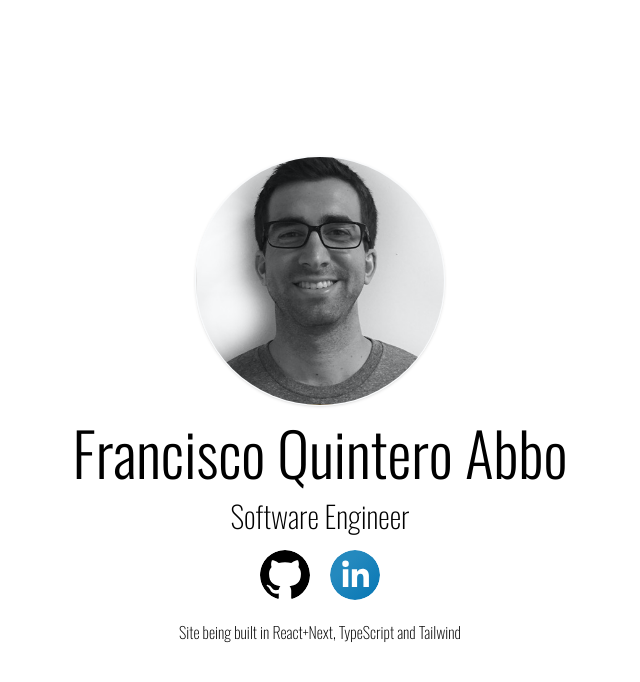
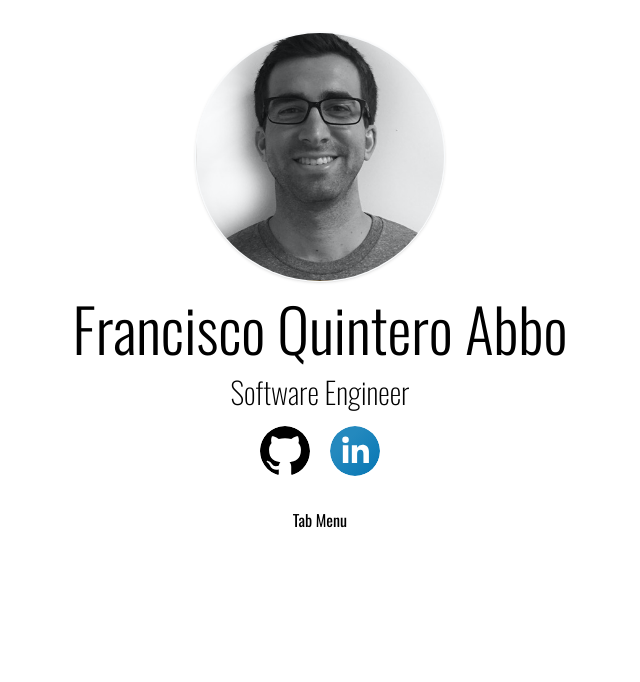
Before and after one commit to Flquintero/portfolio-web-next-ts, a Next.js app: page / in a window 1280 px wide. Shown: the top 682 px of the page, without its empty margins (320-960 px from the left). Built offline with nearby package versions, Linux system fonts and the light colour scheme.

Commit message:
feat: semantic cleanup and added component folder structure

```diff
--- a/app/(home)/page.tsx
+++ b/app/(home)/page.tsx
@@ -1,43 +1,11 @@
-import Image from 'next/image';
-import Link from 'next/link';
+import HomeTitle from '@/components/pages/home/HomeTitle';
+import HomeContent from '@/components/pages/home/HomeContent';
 
 export default function Home() {
   return (
-    <main className="h-screen w-screen p-8 flex flex-col justify-start md:justify-center items-center">
-      <article className="text-center">
-        <Image
-          src="/profile-picture.png"
-          className="mx-auto mb-4 rounded-full border border-slate-50 shadow"
-          width="250"
-          height="250"
-          alt="Fancisco's Image"
-        />
-        <h1 className="text-6xl font-light	 mb-4">Francisco Quintero Abbo</h1>
-        <h2 className="text-3xl font-extralight">Software Engineer</h2>
-        <div className="w-40 flex justify-evenly mx-auto mt-4">
-          <Link href="https://github.com/Flquintero" target="_blank">
-            <Image
-              src="/github.svg"
-              className="rounded-full"
-              width="50"
-              height="50"
-              alt="Fancisco's Image"
-            />
-          </Link>
-          <Link href="https://www.linkedin.com/in/fquinteroa/" target="_blank">
-            <Image
-              src="/linkedin.svg"
-              className="rounded-full"
-              width="50"
-              height="50"
-              alt="Fancisco's Image"
-            />
-          </Link>
-        </div>
-        <p className="text-1xl font-extralight text-center mt-5">
-          Site being built in React+Next, TypeScript and Tailwind
-        </p>
-      </article>
+    <main>
+      <HomeTitle />
+      <HomeContent />
     </main>
   );
 }
--- /dev/null
+++ b/components/functional/tabs-menu/TabsMenu.tsx
@@ -0,0 +1,3 @@
+export default function TabsMenu() {
+  return <div className="w-full text-center">Tab Menu</div>;
+}
--- /dev/null
+++ b/components/pages/home/HomeContent.tsx
@@ -0,0 +1,9 @@
+import TabsMenu from '@/components/functional/tabs-menu/TabsMenu';
+
+export default function HomeContent() {
+  return (
+    <section className="w-full lg:max-w-2xl mx-auto">
+      <TabsMenu />
+    </section>
+  );
+}
--- /dev/null
+++ b/components/pages/home/HomeTitle.tsx
@@ -0,0 +1,40 @@
+import Image from 'next/image';
+import Link from 'next/link';
+
+export default function HomeTitle() {
+  return (
+    <div className="p-8 flex flex-col justify-start md:justify-center items-center text-center">
+      <article>
+        <Image
+          src="/profile-picture.png"
+          className="mx-auto mb-4 rounded-full border border-slate-50 shadow"
+          width="250"
+          height="250"
+          alt="The photo is of the author of the page Francisco Quintero"
+        />
+        <h1 className="text-6xl font-light mb-4">Francisco Quintero Abbo</h1>
+        <h2 className="text-3xl font-extralight">Software Engineer</h2>
+        <div className="w-40 flex justify-evenly mx-auto mt-4">
+          <Link href="https://github.com/Flquintero" target="_blank">
+            <Image
+              src="/github.svg"
+              className="rounded-full"
+              width="50"
+              height="50"
+              alt="Fancisco's Image"
+            />
+          </Link>
+          <Link href="https://www.linkedin.com/in/fquinteroa/" target="_blank">
+            <Image
+              src="/linkedin.svg"
+              className="rounded-full"
+              width="50"
+              height="50"
+              alt="Fancisco's Image"
+            />
+          </Link>
+        </div>
+      </article>
+    </div>
+  );
+}
```
Also changed, not shown: components/functional/tabs-menu/TabsItem.tsx (added).
